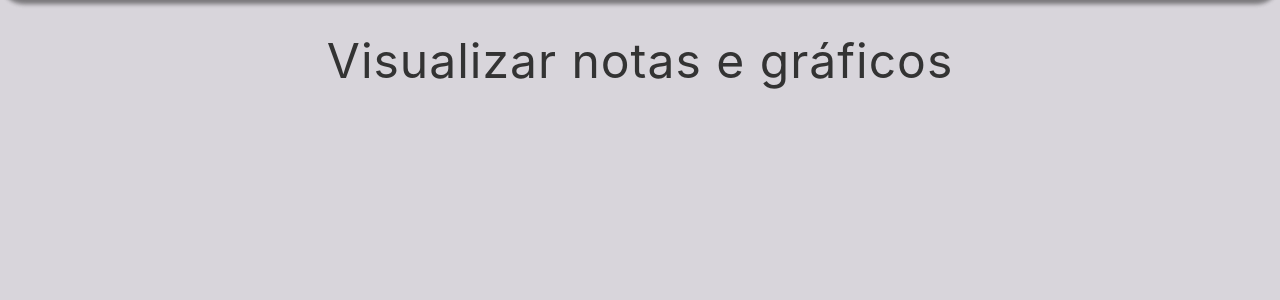
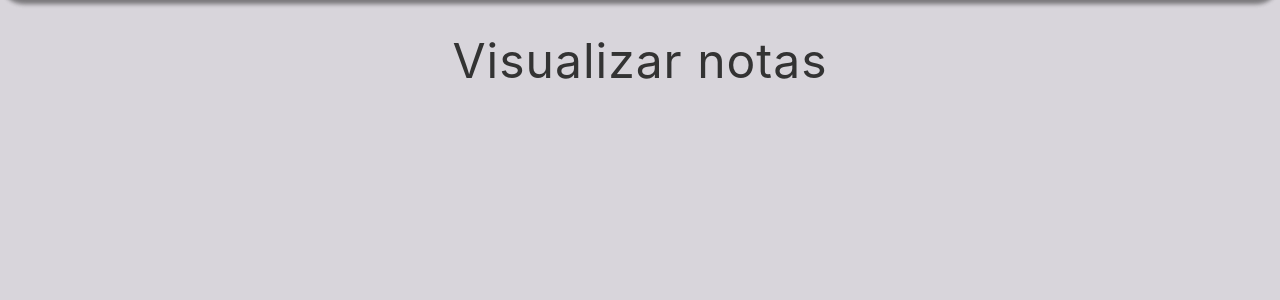
Before and after one commit to Pythonators/API_semestre1_pythonators, a Flask app: page /dashboard in a window 1280 px wide. Shown: the part 64-364 px from the top of the page. Run offline with Flask 2, Linux system fonts and the light colour scheme; the visitor is signed in with stand-in values (Sample User, id 1); data that the repository does not hold is empty; some libraries are stand-ins or nearby versions.

Commit message:
Alteração na linha 70
Mudança do texto para somente visualizar notas

```diff
--- a/Website/templates/dashboard.html
+++ b/Website/templates/dashboard.html
@@ -67,7 +67,7 @@
       </body>
       {% block conteudo %}
       {% endblock %}
-    <h1>Visualizar notas e gráficos</h1>
+    <h1>Visualizar notas</h1>
     {% for s in nota%}
     <h1>{{s.avaliado}}: {{s.perguntas}}</h1>
       {%endfor%}
```
